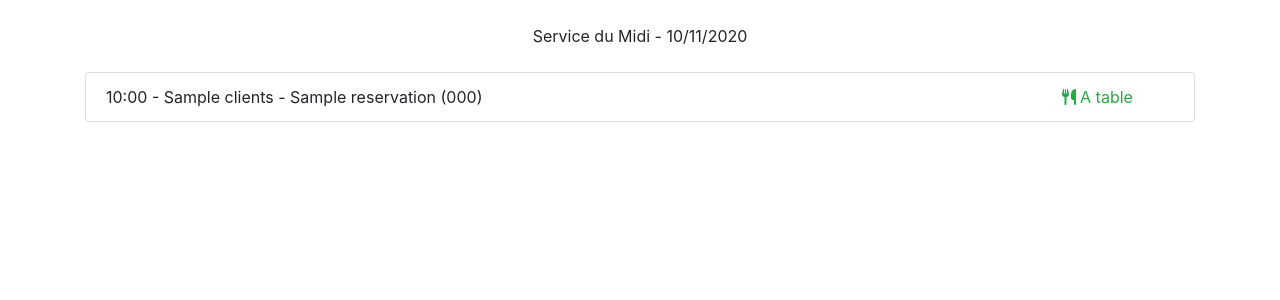
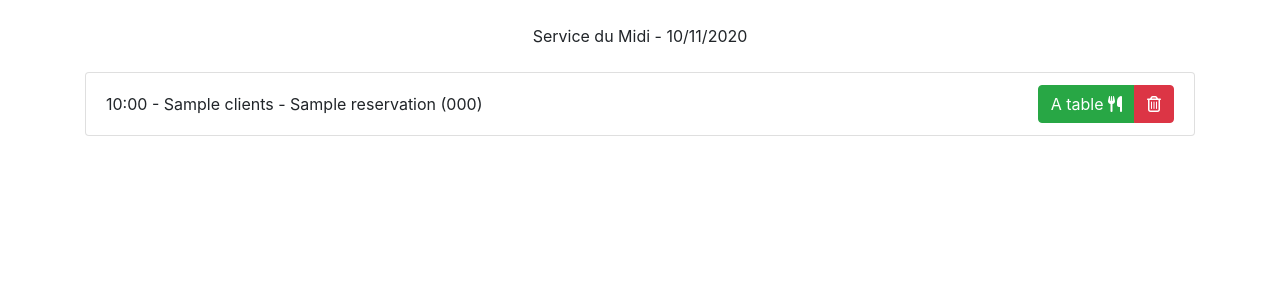
Before and after one commit to audevald/Reservation_v2, a Symfony app: template templates/admin/reservation/listDayLunch.html.twig in a window 1280 px wide. Shown: the part 56-356 px from the top of the page. Run offline with Twig, Linux system fonts and the light colour scheme; the template is opened without the code that fills it: most values are stand-ins (such as "Sample title", 1, 10 or a date in 2020); some libraries are stand-ins or nearby versions.

Commit message:
fix boutons clients arrivés

```diff
--- a/templates/list_template_day.html.twig
+++ b/templates/list_template_day.html.twig
@@ -1,6 +1,6 @@
 <li class="list-group-item">
-<div class="row d-flex-inline">
-	<div class="col-10">
+<div class="row d-flex-inline align-items-center">
+	<div class="col-9">
 		{{ reservation.time|date("H:i") }}
 		-
 		{{ reservation.nbClient }}
@@ -9,10 +9,14 @@
 		{{ reservation.name }}
 		({{ reservation.phone }})
 	</div>
-	<div class="col-2 d-flex justify-content-center">
-		<a class="js-arrived pr-1" href="{{ path('reservation.arrived', {'id': reservation.id}) }}"><i class="fas fa-utensils {% if reservation.clientArrived %}text-success{% else %}text-dark{% endif %}"></i></a>
-		{% if reservation.clientArrived %}<span class="js-reservation-state text-success">A table</span>
-		{% else %}<span class="js-reservation-state text-dark">En attente</span>{% endif %}
+	<div class="col-3 d-flex justify-content-end align-items-center">
+	<div class="btn-group">
+		<a class="btn {% if reservation.clientArrived %}btn-success{% else %}btn-secondary{% endif %} js-arrived pr-1" href="{{ path('reservation.arrived', {'id': reservation.id}) }}" style="text-decoration:none;">
+	<span class="js-reservation-state">{% if reservation.clientArrived %}A table{% else %}En attente{% endif %}</span>
+		<i class="fas fa-utensils mr-2"></i>
+		</a>
+		<button class="btn btn-danger" href=""><i class="far fa-trash-alt"></i></button>
+	</div>
 	</div>
 </div>
 
```
Also changed, not shown: assets/app.js (+5 -7 lines).
